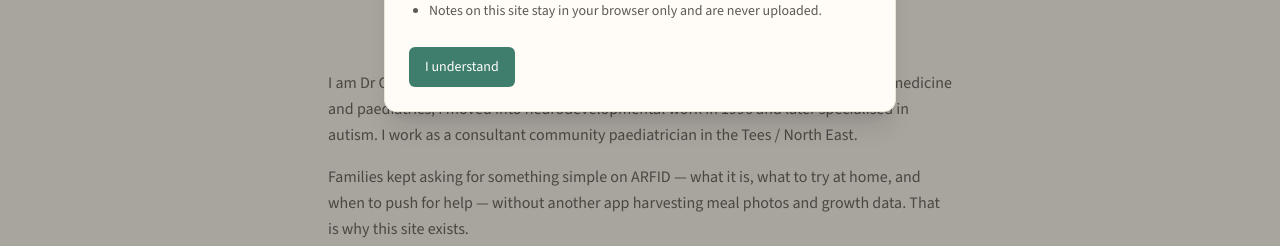
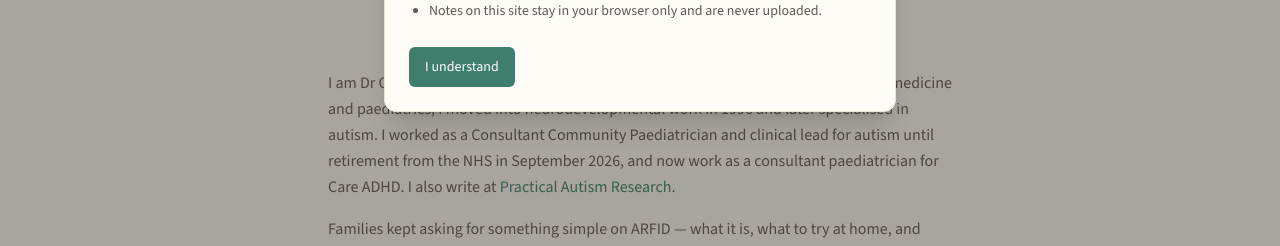
Before and after one commit to tedotedo/afird-new, a Next.js app: page /about in a window 1280 px wide. Shown: the part 461-707 px from the top of the page. Built offline with nearby package versions, Linux system fonts and the light colour scheme; no server answers.

Commit message:
Move PAR link to About; update bio for NHS retirement / Care ADHD

```diff
--- a/src/app/about/page.tsx
+++ b/src/app/about/page.tsx
@@ -15,8 +15,18 @@ export default function AboutPage() {
       <div className="mt-8 space-y-4 text-ink-muted leading-relaxed">
         <p>
           I am Dr Odet Mark Aszkenasy. I qualified in medicine in London in 1982. After general medicine and paediatrics, I
-          moved into neurodevelopmental work in 1996 and later specialised in autism. I work as a
-          consultant community paediatrician in the Tees / North East.
+          moved into neurodevelopmental work in 1996 and later specialised in autism. I worked as a Consultant Community
+          Paediatrician and clinical lead for autism until retirement from the NHS in September 2026, and now work as a
+          consultant paediatrician for Care ADHD. I also write at{' '}
+          <a
+            className="text-accent underline-offset-2 hover:underline"
+            href="https://www.practical-autism-research.co.uk"
+            target="_blank"
+            rel="noopener noreferrer"
+          >
+            Practical Autism Research
+          </a>
+          .
         </p>
         <p>
           Families kept asking for something simple on ARFID — what it is, what to try at home,
--- a/src/components/Footer.tsx
+++ b/src/components/Footer.tsx
@@ -32,7 +32,6 @@ export default function Footer() {
               <li><a href="https://www.beateatingdisorders.org.uk/types/arfid" target="_blank" rel="noopener noreferrer" className="hover:text-white/95">Beat — ARFID</a></li>
               <li><a href="https://www.arfidawarenessuk.org/" target="_blank" rel="noopener noreferrer" className="hover:text-white/95">ARFID Awareness UK</a></li>
               <li><a href="https://www.nhs.uk" target="_blank" rel="noopener noreferrer" className="hover:text-white/95">NHS</a></li>
-              <li><a href="https://www.practical-autism-research.co.uk" target="_blank" rel="noopener noreferrer" className="hover:text-white/95">Practical Autism Research</a></li>
             </ul>
           </div>
         </div>
```
